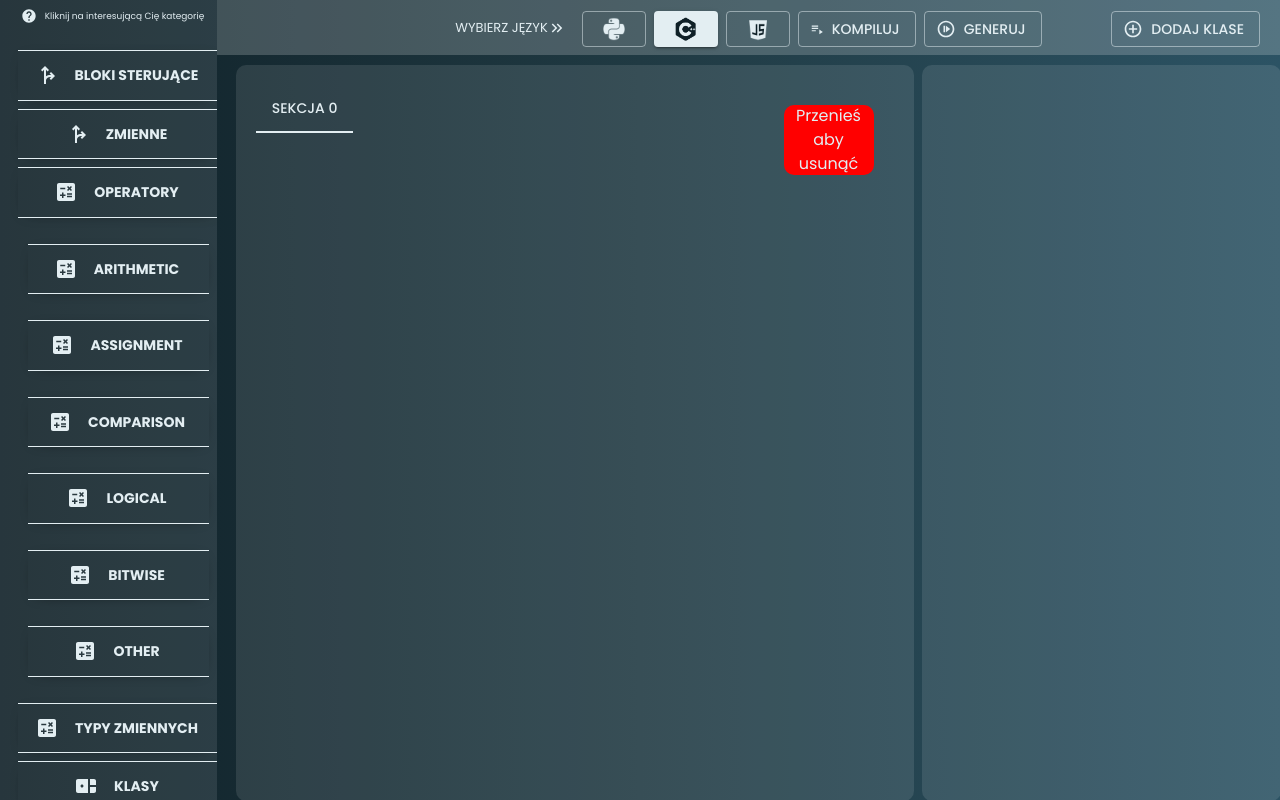
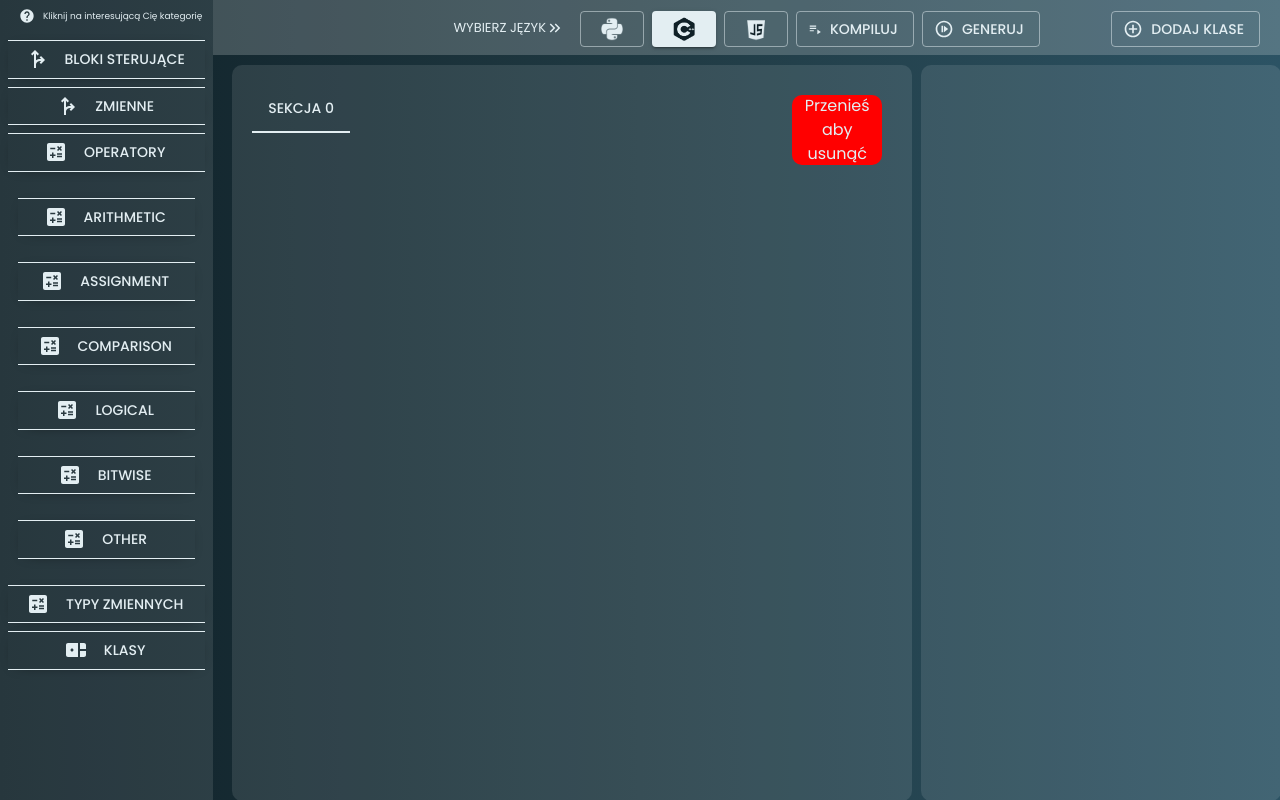
Before and after one commit to spychuxD/TO_Graficzne_programowanie, a React (Create React App) app: page / in a window 1280 px wide. Both pictures are taken after a click on the button "OPERATORY". Built offline with nearby package versions, Linux system fonts and the light colour scheme.

Commit message:
nadal nie działa przeciąganie

```diff
--- a/src/App.css
+++ b/src/App.css
@@ -71,11 +71,8 @@
     255,
     0.1
   ); /* Przykładowy półprzezroczysty biały tło */
-
-  height: 100%;
+  overflow-x: hidden;
   width: 100%;
-  overflow: auto;
-  overflow-x: hidden;
 }
 
 .sectionRight {
@@ -171,7 +168,7 @@
   align-items: center;
   justify-content: center;
   align-items: "center";
-  gap: 10;
+
 }
 .palette-blocks-container {
   display: flex;
@@ -196,6 +193,8 @@
 }
 
 .control-block {
+  flex-grow: 1;
+  flex-basis: 200;
   display: flex;
   border-radius: 5px;
   padding-left: 5px;
@@ -206,6 +205,7 @@
   justify-content: space-between;
   border: 1px solid #e3eef2;
   cursor: pointer;
+
 }
 
 .control-block-without-shadow {
@@ -260,7 +260,6 @@
   flex-direction: row;
   align-items: center;
   font-weight: bold;
-  padding: 6px;
   margin: 8px;
   border-bottom: 1px solid #e3eef2;
   border-top: 1px solid #e3eef2;
@@ -276,6 +275,18 @@
 
 /* #1976d2 */
 /* =============Do wielorazowego użytku (np className="text-center text-bold") ============ */
+
+.display-flex {
+  display: flex;
+}
+
+.overflox-x-hidden {
+  overflow-x: hidden;
+}
+
+.flex-wrap {
+  flex-wrap: wrap;
+}
 
 .border-none {
   border: none;
@@ -380,6 +391,14 @@
 }
 .w-20 {
   width: 20%;
+}
+
+.w-max-30 {
+  max-width: 30%;
+}
+
+.w-min-20 {
+  min-width: 20%;
 }
 
 .w-100px {
--- a/src/App.js
+++ b/src/App.js
@@ -88,7 +88,7 @@ function App() {
     <ThemeProvider theme={theme}>
       <div className="App">
         <DndContext onDragEnd={handleDragEnd} modifiers={[snapCenterToCursor]}>
-          <div className="max-h-vh w-20">
+          <div className="max-h-vh display-flex w-20 overflox-x-hidden ">
             <SectionLeft></SectionLeft>
           </div>
           <div className="max-h-vh w-full">
--- a/src/blocks/Palette.js
+++ b/src/blocks/Palette.js
@@ -58,18 +58,18 @@ export default function Palette({ blocksState, setBlocksState }) {
     }
   };
   return (
-    <div>
+    <>
       <div className="list-header">
         <Button
           fullWidth
           startIcon={<MdForkRight size={24} className="mr-8" />}
           onClick={() => handleCategory(1)}
         >
-          <span className="text-bold">Bloki sterujące</span>
+          <span className=" text-nowrap">Bloki sterujące</span>
         </Button>
       </div>
       {category?.includes(1) ? (
-        <div>
+        <>
           <div className="flex-row align-center justify-center">
             <MdHelp color="#e3eef2" className="m-8"></MdHelp>
             <div className="text-center text-xx-small">
@@ -122,7 +122,7 @@ export default function Palette({ blocksState, setBlocksState }) {
             />
             <SetOn id={setOn} blocksState={blocksState} setBlocksState={setBlocksState} />
           </div>
-        </div>
+        </>
       ) : null}
       <div className="list-header">
         <Button
@@ -130,7 +130,7 @@ export default function Palette({ blocksState, setBlocksState }) {
           startIcon={<MdForkRight size={24} className="mr-8" />}
           onClick={() => handleCategory(2)}
         >
-          <span className="text-bold">zmienne</span>
+          <span className="">zmienne</span>
         </Button>
       </div>
       {category?.includes(2) ? (
@@ -162,7 +162,7 @@ export default function Palette({ blocksState, setBlocksState }) {
           startIcon={<MdCalculate size={24} className="mr-8" />}
           onClick={() => handleCategory(3)}
         >
-          <span className="text-bold">Operatory</span>
+          <span className="">Operatory</span>
         </Button>
       </div>
       {category?.includes(3) ? (
@@ -181,7 +181,7 @@ export default function Palette({ blocksState, setBlocksState }) {
                     startIcon={<MdCalculate size={24} className="mr-8" />}
                     onClick={() => handleOperatorsCategory(operatorGroup)}
                   >
-                    <span className="text-bold">{operatorGroup}</span>
+                    <span className="">{operatorGroup}</span>
                   </Button>
                 </div>
 
@@ -217,7 +217,7 @@ export default function Palette({ blocksState, setBlocksState }) {
           startIcon={<MdCalculate size={24} className="mr-8" />}
           onClick={() => handleCategory(4)}
         >
-          <span className="text-bold">Typy zmiennych</span>
+          <span className="">Typy zmiennych</span>
         </Button>
       </div>
       {category?.includes(4) ? (
@@ -247,7 +247,7 @@ export default function Palette({ blocksState, setBlocksState }) {
           startIcon={<MdBento size={24} className="mr-8" />}
           onClick={() => handleCategory(5)}
         >
-          <span className="text-bold">Klasy</span>
+          <span className="">Klasy</span>
         </Button>
       </div>
       {category?.includes(5) ? (
@@ -273,6 +273,6 @@ export default function Palette({ blocksState, setBlocksState }) {
           </div>
         </div>
       ) : null}
-    </div>
+    </>
   );
 }
--- a/src/components/MainDroppable.js
+++ b/src/components/MainDroppable.js
@@ -9,7 +9,6 @@ function MainDroppable(props) {
     width:"100%",
     transition: "0.1s",
     borderStyle: isOver&&!props.hide? "solid" :undefined,
-    padding: isOver&&props.hide? 15 :10,
     height: props.placeholder?20 : undefined,
     borderRadius: 20,
   };
--- a/src/components/sectionLeft.js
+++ b/src/components/sectionLeft.js
@@ -4,10 +4,10 @@ import Palette from "../blocks/Palette";
 import MainDroppable from "./MainDroppable";
 function SectionLeft({ stores, setStores}) {
   return (
-    <div className="sectionLeft">
+    <div className="sectionLeft overflox-x-hidden ">
       <div className="flex-row align-center justify-center">
         <MdHelp color="#e3eef2" className="m-8"></MdHelp>
-        <div className="text-center text-xx-small">
+        <div className="text-center text-xx-small ">
           Kliknij na interesującą Cię kategorię
         </div>
       </div>
```
